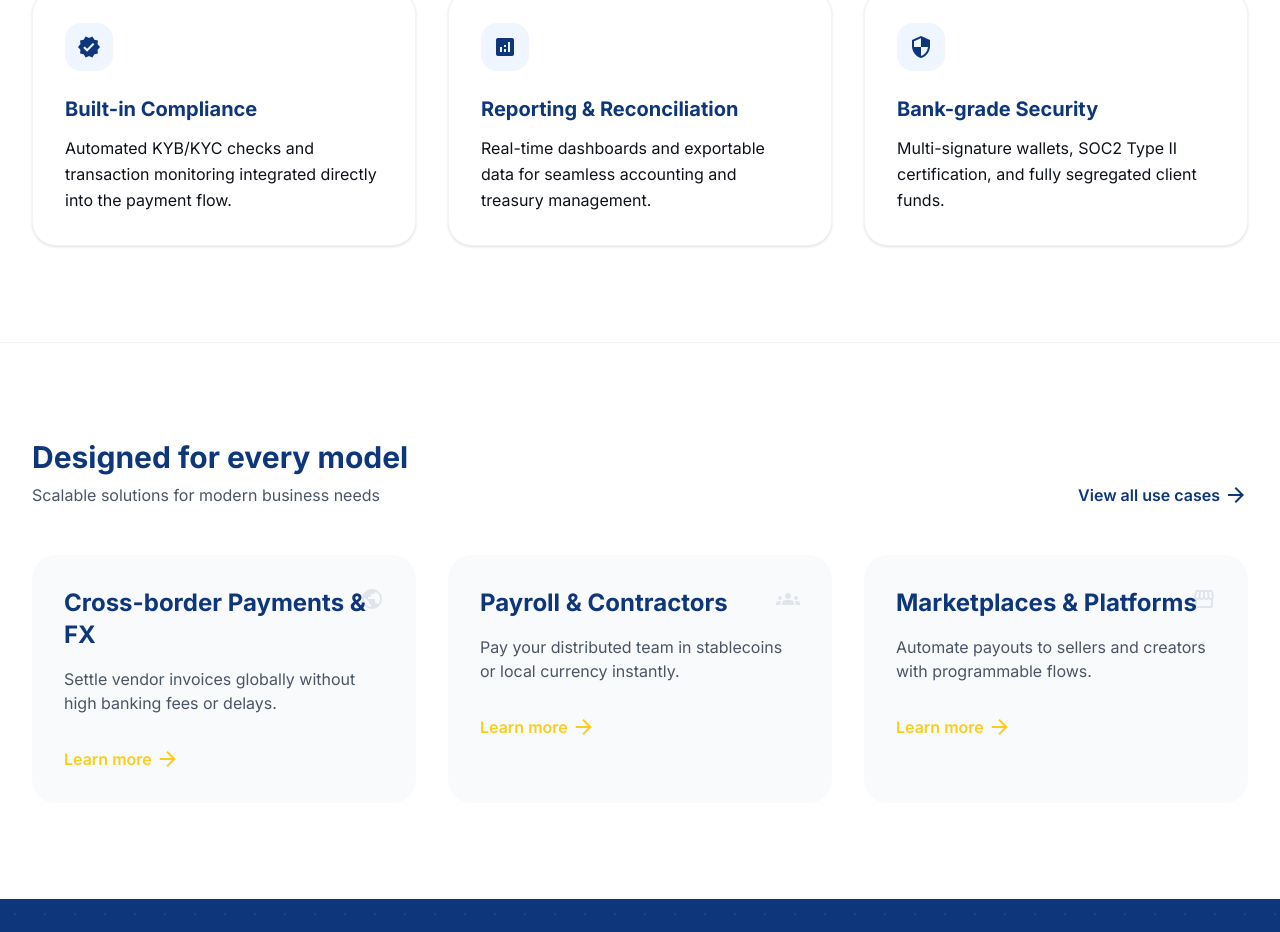
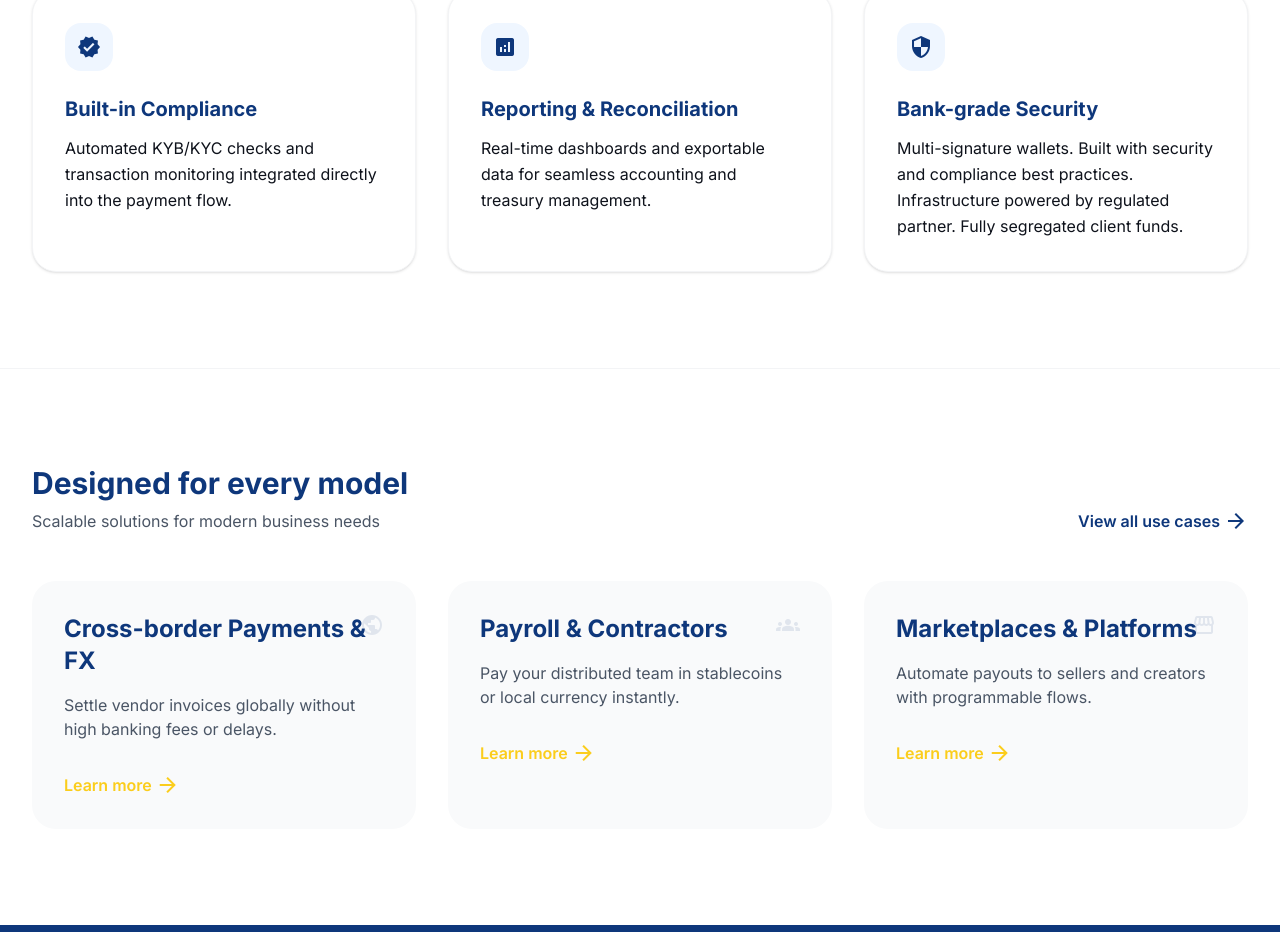
Before and after one commit to poclus2/afblock-vitrine, a React (Vite) app: page / in a window 1280 px wide. Shown: the part 1640-2572 px from the top of the page. Built offline with nearby package versions, Linux system fonts and the light colour scheme.

Commit message:
Replace SOC2 references with regulated partner text

```diff
--- a/src/pages/company/components/Governance.tsx
+++ b/src/pages/company/components/Governance.tsx
@@ -10,7 +10,7 @@ export default function Governance() {
                         </p>
                         <div className="flex flex-wrap gap-4">
                             <div className="px-4 py-2 bg-white/10 backdrop-blur-sm border border-white/20 rounded-lg text-sm font-medium">
-                                SOC 2 Type II Compliant
+                                Built with security and compliance best practices. Infrastructure powered by regulated partner
                             </div>
                             <div className="px-4 py-2 bg-white/10 backdrop-blur-sm border border-white/20 rounded-lg text-sm font-medium">
                                 GDPR Ready
--- a/src/pages/compliance/components/Security.tsx
+++ b/src/pages/compliance/components/Security.tsx
@@ -13,7 +13,7 @@ export default function Security() {
                             <p className="text-blue-100 mb-6">All sensitive data is encrypted at rest (AES-256) and in transit (TLS 1.3). We utilize Multi-Party Computation (MPC) for wallet security.</p>
                             <ul className="space-y-3">
                                 <li className="flex items-center text-sm">
-                                    <span className="material-symbols-outlined text-accent text-sm mr-2">check</span> SOC 2 Type II Certified
+                                    <span className="material-symbols-outlined text-accent text-sm mr-2">check</span> Built with security and compliance best practices. Infrastructure powered by regulated partner
                                 </li>
                                 <li className="flex items-center text-sm">
                                     <span className="material-symbols-outlined text-accent text-sm mr-2">check</span> GDPR & CCPA Compliant
--- a/src/pages/home/components/FeaturesGrid.tsx
+++ b/src/pages/home/components/FeaturesGrid.tsx
@@ -27,7 +27,7 @@ export default function FeaturesGrid() {
         },
         {
             title: 'Bank-grade Security',
-            description: 'Multi-signature wallets, SOC2 Type II certification, and fully segregated client funds.',
+            description: 'Multi-signature wallets. Built with security and compliance best practices. Infrastructure powered by regulated partner. Fully segregated client funds.',
             icon: 'security',
         },
     ];
```
